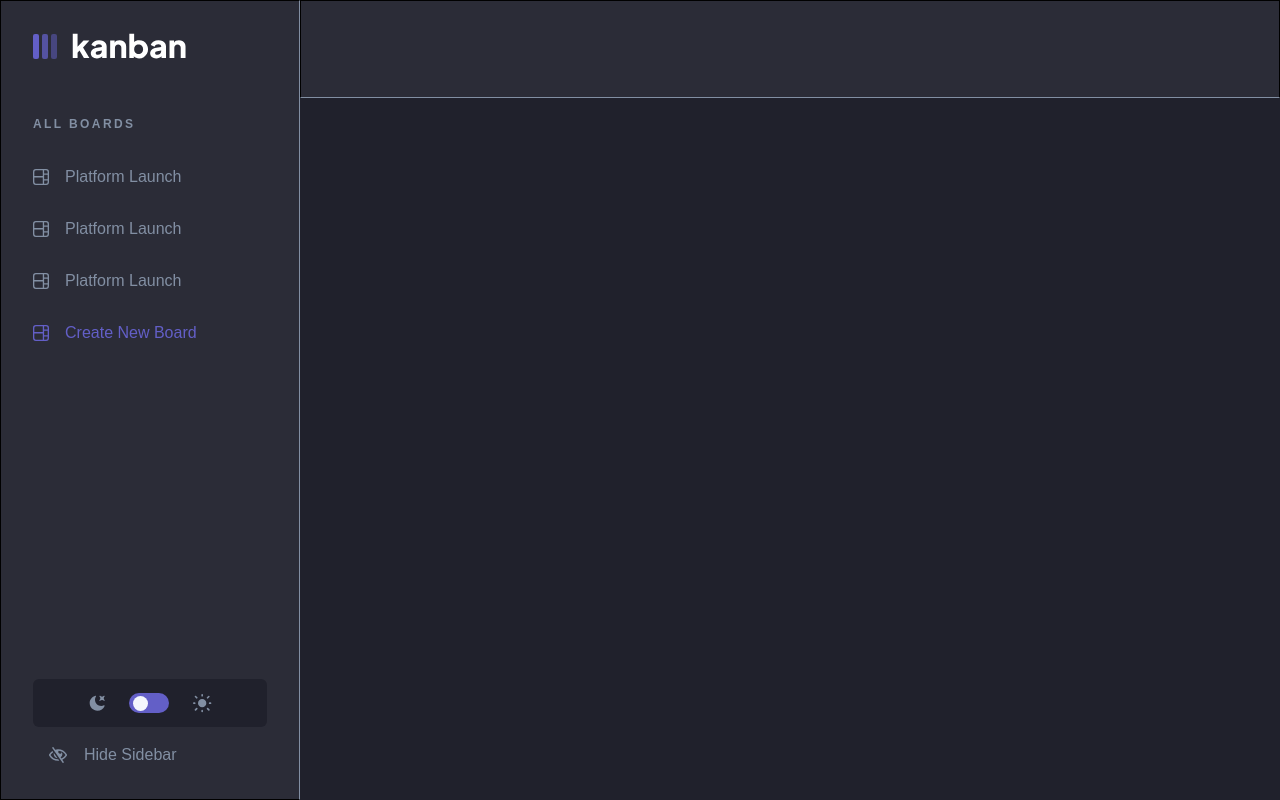
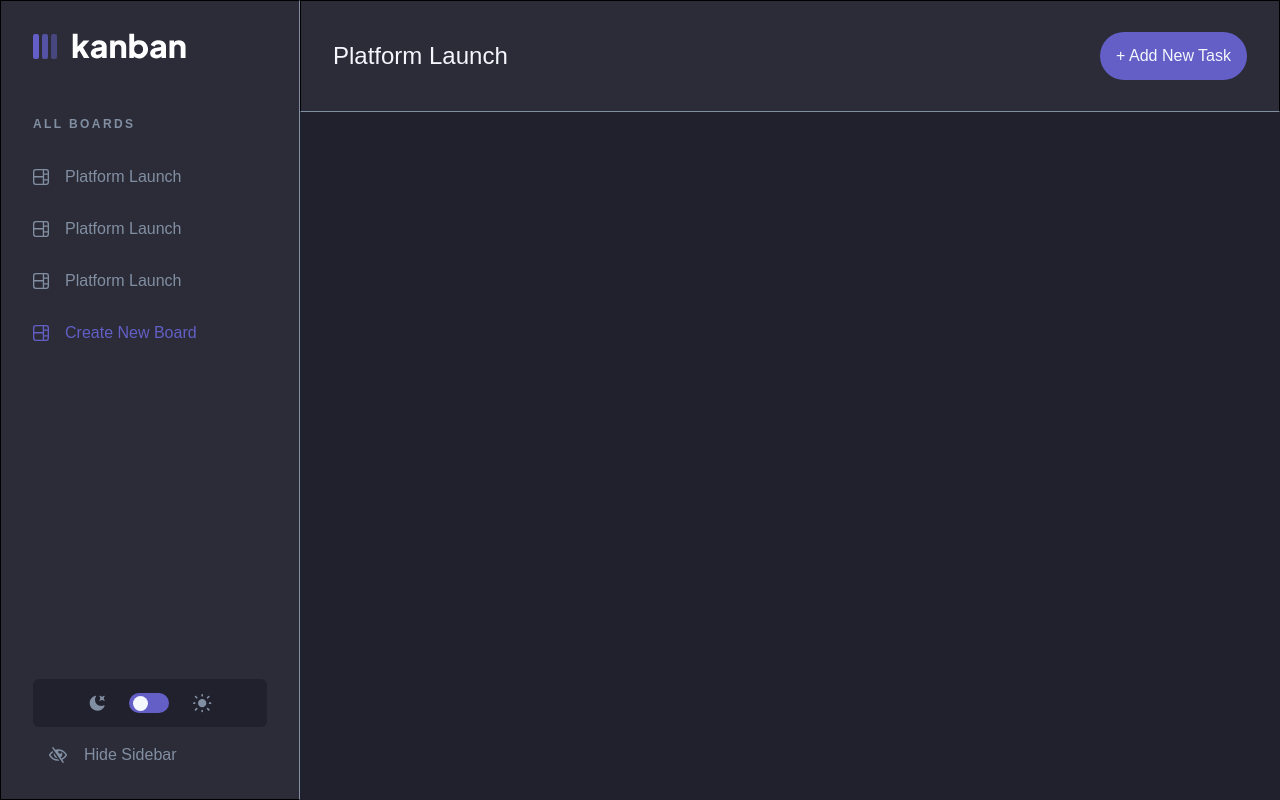
Before and after one commit to abdulrahmanalaa123/super-duper-task-management, a React (Create React App) app: page / in a window 1280 px wide. Built offline with nearby package versions, Linux system fonts and the light colour scheme.

Commit message:
fixed transition issues

```diff
--- a/src/App.js
+++ b/src/App.js
@@ -9,7 +9,7 @@ function App() {
     setHidden(currentState);
   }
   return (
-    <div className="flex flex-row overflow-clip">
+    <div className="flex flex-row h-full">
       <Navbar hidden={hidden} toggleHidden={toggleHidden}></Navbar>
       <WorkSpace hidden={hidden}></WorkSpace>
     </div>
--- a/src/components/navbar.js
+++ b/src/components/navbar.js
@@ -13,11 +13,13 @@ function Navbar({ hidden, toggleHidden }) {
 
   return (
     <div
-      className={`navbarcomp  z-10   ${hidden ? "-translate-x-[300px]" : ""} `}
+      className={`navbarcomp flex-none   ${
+        hidden ? "-translate-x-[300px]" : ""
+      } `}
     >
       {hidden && (
         <button
-          className=" absolute w-20 h-14 top-[90%] bg-dark-violet left-[100%] rounded-r-full"
+          className=" absolute w-20 h-14 top-[90%] z-[1] bg-dark-violet left-[100%] rounded-r-full"
           onClick={() => toggleHidden(false)}
         >
           <ShowSidebar className="ml-8 text-workspace-bg-light"></ShowSidebar>
--- a/src/components/projectButton.js
+++ b/src/components/projectButton.js
@@ -2,7 +2,9 @@ import { ReactComponent as Table } from "../icons/tables.svg";
 
 function ProjectButton() {
   return (
-    <button className="group navBarButtonAlignment boardButton">
+    //TODO
+    //when selected before hover wont be there
+    <button className="group navBarButtonAlignment boardButton hover:before:bg-highlight-color">
       <Table className="text-text-grey transition-colors before:ease-in-out group-hover:text-workspace-bg-light z-[1]"></Table>
       <span className="text-text-grey transition-colors before:ease-in-out group-hover:text-workspace-bg-light z-[1]">
         Platform Launch
--- a/src/components/workspace.js
+++ b/src/components/workspace.js
@@ -1,12 +1,23 @@
 function WorkSpace({ hidden }) {
   return (
     <div
-      className={`flex flex-col h-full  w-[calc(100%-300px)] absolute left-[300px] overflow-x-clip transition ease-in-out  duration-300 ${
-        hidden ? "-translate-x-[300px] w-[100%] " : ""
+      className={`flex-auto relative transition-all  ease-in-out -z-[1] duration-300 ${
+        hidden ? "-ml-[300px]" : ""
       }`}
     >
-      <div className="h-28 w-full  bg-primary-color-dark [border-width:1px] border-b-text-grey"></div>
-      <div className="h-full w-full bg-workspace-bg-dark"></div>
+      <div className="flex h-28 px-8 justify-between w-full bg-primary-color-dark [border-width:1px] border-b-text-grey">
+        <span className="self-center text-2xl text-workspace-bg-light ">
+          Platform Launch
+        </span>
+        <div className="self-center ">
+          <button className=" bg-dark-violet rounded-full px-4 py-3 text-workspace-bg-light [font-size: 15px]  hover:bg-highlight-color transition-colors duration-150">
+            + Add New Task
+          </button>
+        </div>
+      </div>
+      <div
+        className={`h-[calc(100%-7rem)]   w-full bg-workspace-bg-dark`}
+      ></div>
     </div>
   );
 }
--- a/src/index.css
+++ b/src/index.css
@@ -10,8 +10,6 @@ body {
   -webkit-font-smoothing: antialiased;
   -moz-osx-font-smoothing: grayscale;
   height: 100vh;
-
-  position: relative;
 }
 
 code {
@@ -19,15 +17,17 @@ code {
     monospace;
 }
 
+#root {
+  height: 100%;
+}
+
 @layer components {
   .navbarcomp {
-    /* -left-[250px] */
-    /* hover: */
-    @apply flex flex-col absolute   transition ease-in-out  duration-300 bg-primary-color-dark  p-8 w-[300px] h-full border-r-text-grey [border-width:1px];
+    @apply flex flex-col   transition ease-in-out  duration-300 bg-primary-color-dark  p-8 w-[300px] grow-[1] shrink-[1] h-full border-r-text-grey [border-width:1px];
   }
 
   .boardButton {
-    @apply before:z-[0] relative before:flex before:absolute before:w-[270px] before:-left-8 before:transition-colors before:ease-in-out hover:before:bg-highlight-color before:h-[calc(100%+1.5rem)] before:rounded-r-full;
+    @apply before:z-[0] relative before:flex before:absolute before:w-[270px] before:-left-8 before:transition-colors before:ease-in-out  before:h-[calc(100%+1.5rem)] before:rounded-r-full;
   }
 
   .navBarButtonAlignment {
```
